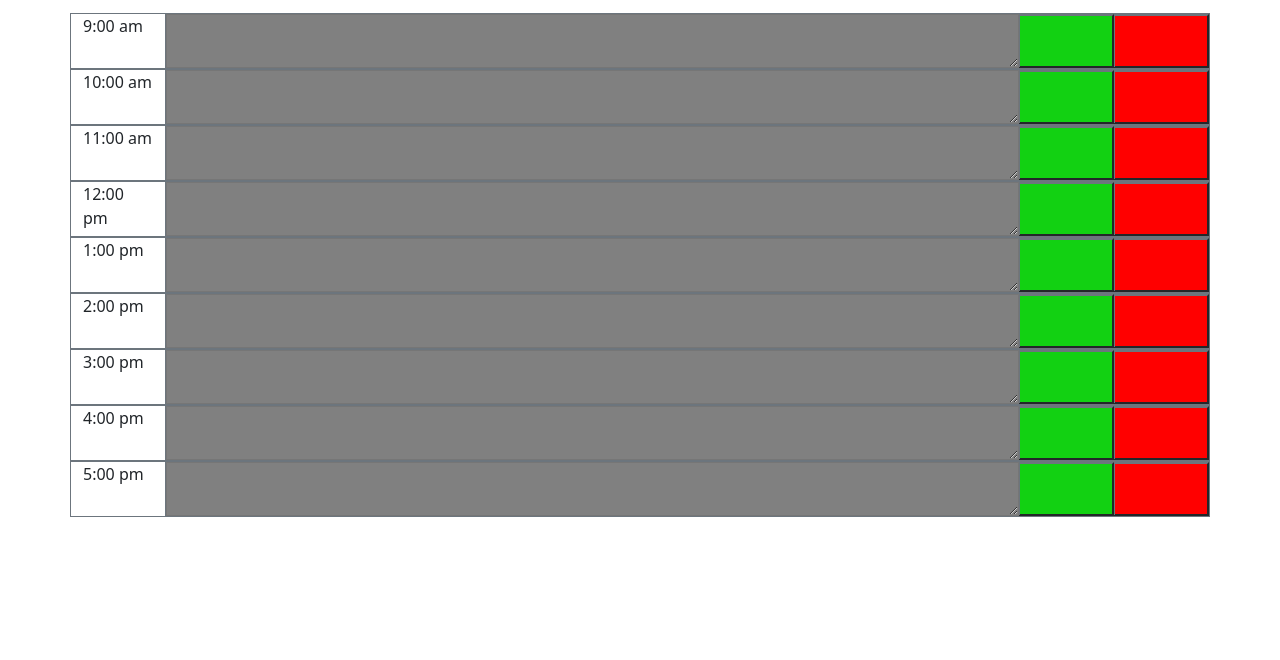
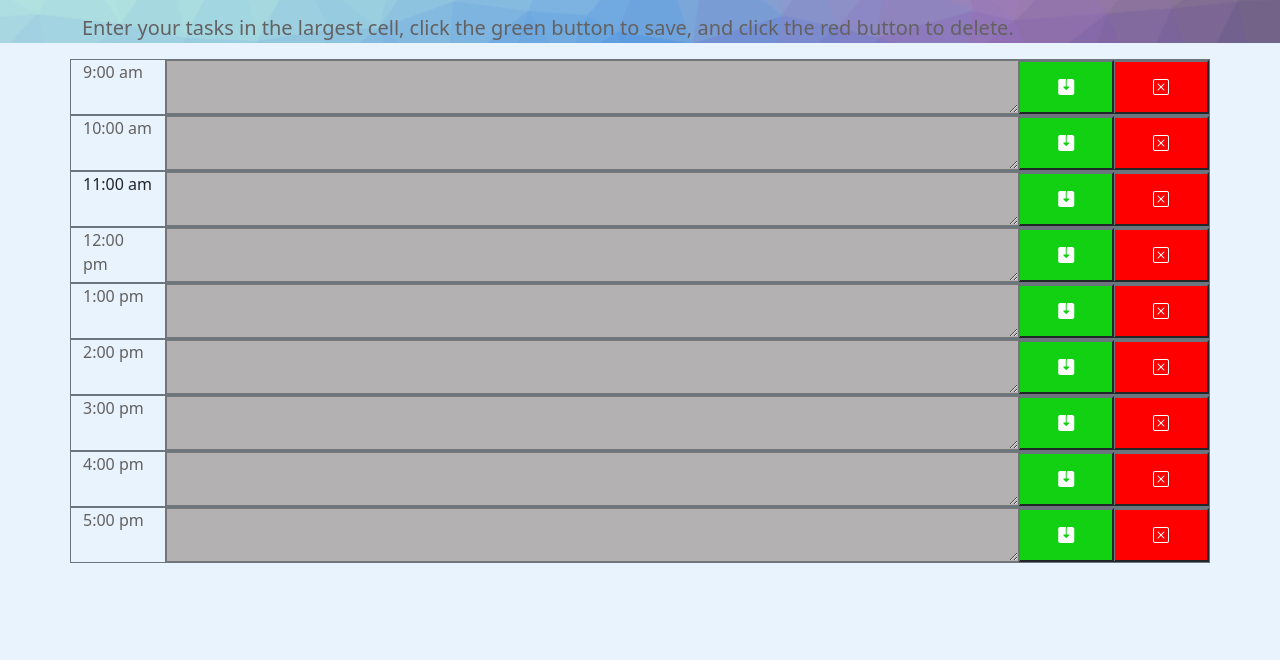
Before and after one commit to gleeson-emily/simple-day-planner, a plain HTML site: page index.html in a window 1280 px wide. Shown: the part 140-800 px from the top of the page. Drawn offline with nearby package versions, Linux system fonts and the light colour scheme.

Commit message:
finished javascript, updates to CSS and HTML

```diff
--- a/index.html
+++ b/index.html
@@ -4,6 +4,7 @@
         <meta charset="UTF-8">
         <meta name="viewport" content="width=device-width, initial-scale=1.0">
         <link href="https://cdn.jsdelivr.net/npm/bootstrap@5.0.1/dist/css/bootstrap.min.css" rel="stylesheet" integrity="sha384-+0n0xVW2eSR5OomGNYDnhzAbDsOXxcvSN1TPprVMTNDbiYZCxYbOOl7+AMvyTG2x" crossorigin="anonymous">
+        <link rel="stylesheet" href="https://cdn.jsdelivr.net/npm/bootstrap-icons@1.5.0/font/bootstrap-icons.css">
         <link rel="stylesheet" href="./style.css">
         <title>Simple Day Planner</title>
     </head>
@@ -13,62 +14,63 @@
  <h1 class="display-4">Simple Day Planner</h1>
  <h6 class="lead">A simple way to organize your time.</h6>
  <p class="lead" id="current-day"></p>
+ <p class="lead">Enter your tasks in the largest cell, click the green button to save, and click the red button to delete.</p>
 </div>
 </header>
 <div class="container" id="main-container">
     <div class="row border border-secondary time-block" id="9">
         <div class="col-1 border-end border-secondary time-value">9:00 am</div>
         <textarea class="col-9" id="9am"></textarea>
-        <button class="col-1 border-start border-secondary save-button"></button>
-        <button class="col-1 border-start border-secondary delete-button"></button>
+        <button class="col-1 border-start border-secondary save-button"><i class="bi bi-save2-fill"></i></button>
+        <button class="col-1 border-start border-secondary delete-button"><i class="bi bi-x-square"></i></button>
     </div>
     <div class="row border border-secondary time-block" id="10">
         <div class="col-1 border-end border-secondary time-value">10:00 am</div>
         <textarea class="col-9" id="10am"></textarea>
-        <button class="col-1 border-start border-secondary save-button"></button>
-        <button class="col-1 border-start border-secondary delete-button"></button>
+        <button class="col-1 border-start border-secondary save-button"><i class="bi bi-save2-fill"></i></button>
+        <button class="col-1 border-start border-secondary delete-button"><i class="bi bi-x-square"></i></button>
     </div>
     <div class="row border border-secondary time-block" id="11">
         <div class="col-1 border-end border-secondary" >11:00 am</div>
         <textarea class="col-9" id="11am"></textarea>
-        <button class="col-1 border-start border-secondary save-button"></button>
-        <button class="col-1 border-start border-secondary delete-button"></button>
+        <button class="col-1 border-start border-secondary save-button"><i class="bi bi-save2-fill"></i></button>
+        <button class="col-1 border-start border-secondary delete-button"><i class="bi bi-x-square"></i></button>
     </div>
     <div class="row border border-secondary time-block" id="12">
         <div class="col-1 border-end border-secondary time-value">12:00 pm</div>
         <textarea class="col-9" id="12pm"></textarea>
-        <button class="col-1 border-start border-secondary save-button"></button>
-        <button class="col-1 border-start border-secondary delete-button"></button>
+        <button class="col-1 border-start border-secondary save-button"><i class="bi bi-save2-fill"></i></button>
+        <button class="col-1 border-start border-secondary delete-button"><i class="bi bi-x-square"></i></button>
     </div>
     <div class="row border border-secondary time-block" id="13">
         <div class="col-1 border-end border-secondary time-value">1:00 pm</div>
         <textarea class="col-9" id="1pm"></textarea>
-        <button class="col-1 border-start border-secondary save-button"></button>
-        <button class="col-1 border-start border-secondary delete-button"></button>
+        <button class="col-1 border-start border-secondary save-button"><i class="bi bi-save2-fill"></i></button>
+        <button class="col-1 border-start border-secondary delete-button"><i class="bi bi-x-square"></i></button>
     </div>
     <div class="row border border-secondary time-block" id="14">
         <div class="col-1 border-end border-secondary time-value">2:00 pm</div>
         <textarea class="col-9" id="2pm"></textarea>
-        <button class="col-1 border-start border-secondary save-button"></button>
-        <button class="col-1 border-start border-secondary delete-button"></button>
+        <button class="col-1 border-start border-secondary save-button"><i class="bi bi-save2-fill"></i></button>
+        <button class="col-1 border-start border-secondary delete-button"><i class="bi bi-x-square"></i></button>
     </div>
     <div class="row border border-secondary time-block" id="15">
         <div class="col-1 border-end border-secondary time-value">3:00 pm</div>
         <textarea class="col-9" id="3pm"></textarea>
-        <button class="col-1 border-start border-secondary save-button"></button>
-        <button class="col-1 border-start border-secondary delete-button"></button>
+        <button class="col-1 border-start border-secondary save-button"><i class="bi bi-save2-fill"></i></button>
+        <button class="col-1 border-start border-secondary delete-button"><i class="bi bi-x-square"></i></button>
     </div>
     <div class="row border border-secondary time-block" id="16">
         <div class="col-1 border-end border-secondary time-value" >4:00 pm</div>
         <textarea class="col-9" id="4pm"></textarea>
-        <button class="col-1 border-start border-secondary save-button"></button>
-        <button class="col-1 border-start border-secondary delete-button"></button>
+        <button class="col-1 border-start border-secondary save-button"><i class="bi bi-save2-fill"></i></button>
+        <button class="col-1 border-start border-secondary delete-button"><i class="bi bi-x-square"></i></button>
     </div>
     <div class="row border border-secondary time-block" id="17">
         <div class="col-1 border-end border-secondary time-value">5:00 pm</div>
         <textarea class="col-9" id="5pm"></textarea>
-        <button class="col-1 border-start border-secondary save-button"></button>
-        <button class="col-1 border-start border-secondary delete-button"></button>
+        <button class="col-1 border-start border-secondary save-button"><i class="bi bi-save2-fill"></i></button>
+        <button class="col-1 border-start border-secondary delete-button"><i class="bi bi-x-square"></i></button>
     </div>
 </div>
 
--- a/logic.js
+++ b/logic.js
@@ -1,15 +1,7 @@
 var saveButton = $(".save-button");
 var deleteButton = $(".delete-button");
-// var nineAM = $("#9am");
-// var tenAM = $("10am");
-// var elevenAM = $("11am");
-// var noon = $("12pm");
-// var onePM = $("1pm");
-// var twoPM = $("2pm");
-// var threePM = $("3pm");
-// var fourPM = $("4pm");
-// var fivePM = $("5pm");
 var savedTasks = [];
+
 $(document).ready(function () {
     var date = moment().format('dddd MMMM Do, YYYY');
 
@@ -19,11 +11,8 @@ $(document).ready(function () {
 function currentHour() {
     var currentTime = moment().hour();
     var hour = $(".time-block");
-
-
-hour.each(function() {
+    hour.each(function() {
     var thisHour = parseInt($(this).attr("id"))
-   // console.log(this)
     if (thisHour === currentTime) {
         $(this).children(".col-9").attr("class", "col-9").addClass("current-hour");
     }
@@ -33,12 +22,8 @@ hour.each(function() {
     else {
         $(this).children(".col-9").attr("class", "col-9").addClass("past-hour");
     }
-// console.log(thisHour);
- //console.log(hour);
- //   console.log(currentTime);
-    });
+});
 }
-
 
 $(saveButton).on("click", function (event) {
     event.preventDefault();
@@ -47,7 +32,8 @@ $(saveButton).on("click", function (event) {
     var timeObject = {
         hours: time,
         task: savedItems};
-
+   console.log(savedItems);
+   console.log(time);
     savedTasks.push(timeObject);
 
     localStorage.setItem("saved-tasks", JSON.stringify(savedTasks))
@@ -75,26 +61,20 @@ $(deleteButton).on("click", function (event) {
 
 $(window).on ("load", function() {
     console.log(JSON.parse(localStorage.getItem("saved-tasks")));
-    savedTasks = JSON.parse(localStorage.getItem("saved-tasks"));
-    // console.log(savedTasks);
-    // console.log(savedTasks[0].task);
-    // console.log(savedTasks[0].hours);
-    // console.log(savedTasks[1].hours);
-    for (i = 0; i < savedTasks.length; i++) {
-    var tasksField = $(".col-9");
-    var dayHours = $(".time-value");
-        // console.log(tasksField)
-        // console.log(savedTasks[0].hours);
-        // console.log(dayHours);
-        // console.log(dayHours[0].outerText)
-    if (dayHours[i].outerText === savedTasks[i].hours) {
-       $(tasksField).text(savedTasks[i].task);
-       savedTasks.pop(tasksField);
-    } else {
-        $(tasksField).text('');
+    var saving = JSON.parse(localStorage.getItem("saved-tasks"));
+    console.log(saving);
+        var tasksField = $(".col-9");
+         var dayHours = $(".time-value");
+    if (saving) {
+       for (i = 0; i < saving.length; i++) {
+           savedTasks.push(saving);
+         console.log(dayHours);
+        if (dayHours[i].innerHTML === saving[i].hours) {
+         $(tasksField[i]).text(saving[i].task);
+    }    else {
+        $(tasksField[i]).text('');
     }
-   ;}
-    });
-
-
+}
+    }
 currentHour();
+});
--- a/style.css
+++ b/style.css
@@ -1,3 +1,12 @@
+body {
+    background-color: rgb(232, 243, 253);
+}
+
+.jumbotron {
+    background-image: url(project-2-placeholder.png);
+    background-size: cover;
+    color:rgb(99, 97, 97);
+}
 
 .save-button {
     background-color: rgb(18, 209, 18);
@@ -12,9 +21,15 @@
 }
 
 .past-hour {
-    background-color: grey;
+    background-color: rgb(179, 177, 177);
 }
 
 .future-hour {
     background-color: rgb(181, 206, 252);
 }
+.bi-save2-fill, .bi-x-square {
+    color: white;
+}
+.time-value {
+    color: rgb(99, 97, 97);
+}
```
Also changed, not shown: project-2-placeholder.png (added).
